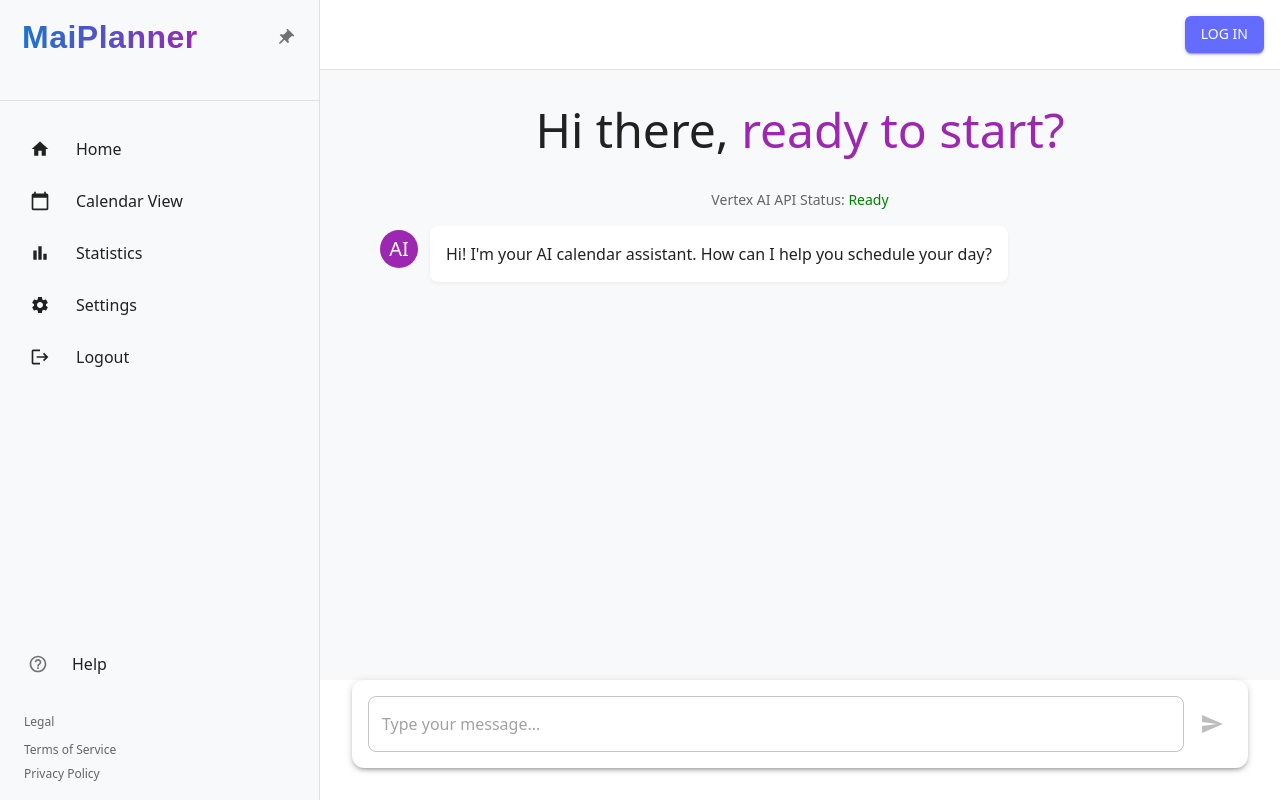
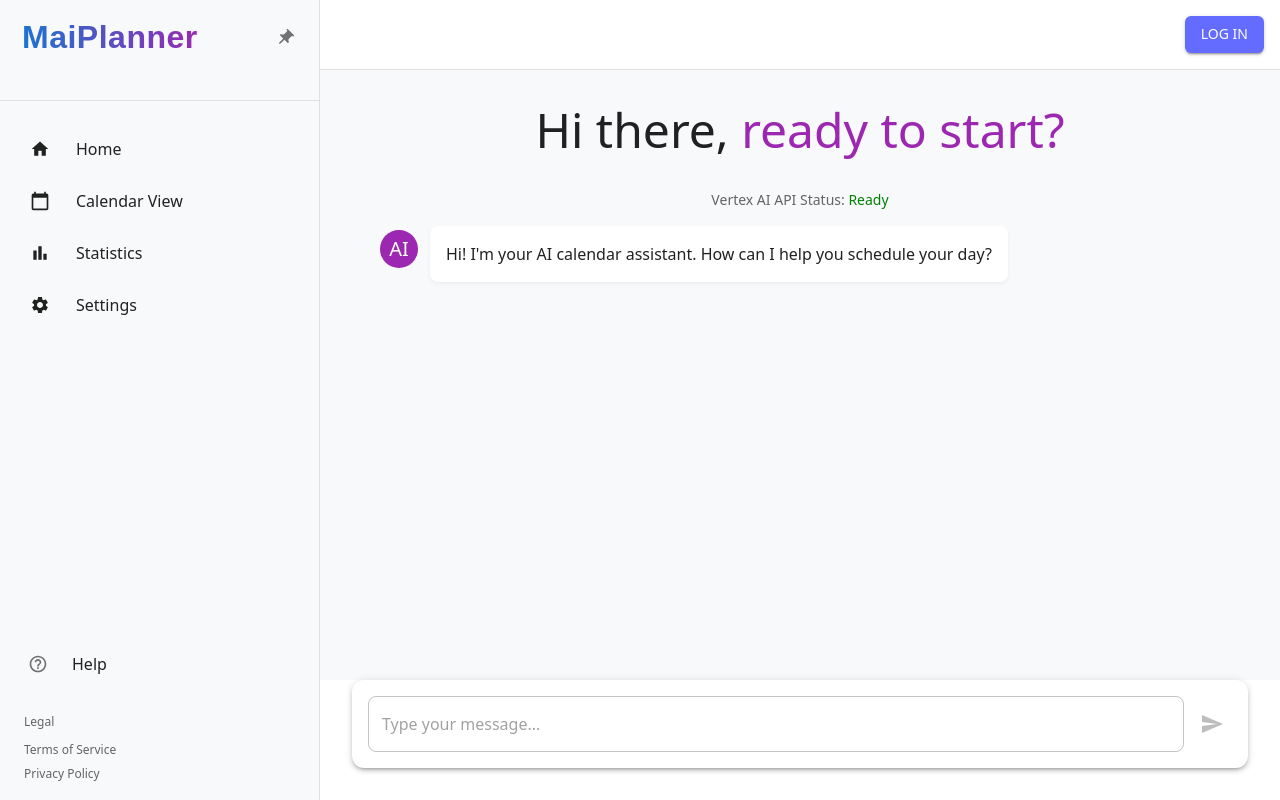
Before and after one commit to Aigeshass/MaiPlanner, a React (Vite) app: page / in a window 1280 px wide. Built offline with nearby package versions, Linux system fonts and the light colour scheme; no server answers.

Commit message:
remove log out icon

```diff
--- a/src/components/Sidebar/Sidebar.jsx
+++ b/src/components/Sidebar/Sidebar.jsx
@@ -18,7 +18,6 @@ import {
   CalendarToday as CalendarIcon,
   BarChart as BarChartIcon,
   Settings as SettingsIcon,
-  Logout as LogoutIcon,
   HelpOutline as HelpIcon,
   PushPin as PinIcon,
   Menu as MenuIcon,
@@ -33,8 +32,7 @@ const menuItems = [
   { text: 'Home', icon: <HomeIcon /> },
   { text: 'Calendar View', icon: <CalendarIcon /> },
   { text: 'Statistics', icon: <BarChartIcon /> },
-  { text: 'Settings', icon: <SettingsIcon /> },
-  { text: 'Logout', icon: <LogoutIcon /> }
+  { text: 'Settings', icon: <SettingsIcon /> }
 ];
 
 const Sidebar = () => {
```
